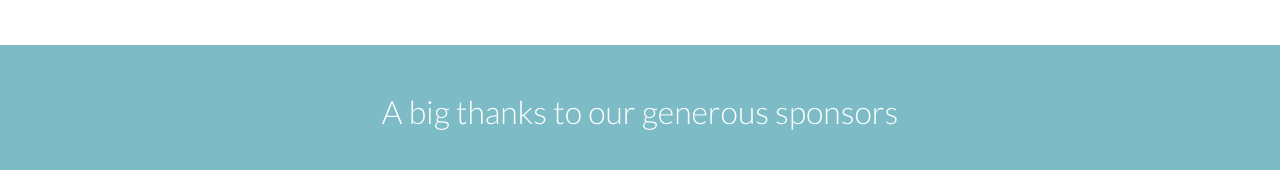
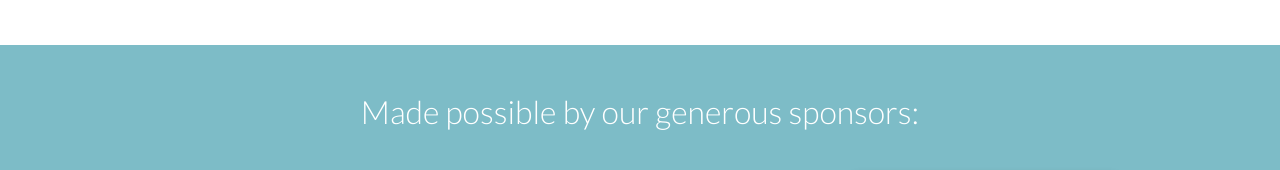
Before and after one commit to akshayravikumar/jmpsc, a plain HTML site: page index.html in a window 1280 px wide. Shown: the part 904-1074 px from the top of the page. Drawn offline with Linux system fonts and the light colour scheme.

Commit message:
Update index.html

```diff
--- a/index.html
+++ b/index.html
@@ -65,7 +65,7 @@
     <section class="cloud bg-primary mt-2 py-2">
         <section class="languages">
             <h2 class="md text-center my-2">
-                A big thanks to our generous sponsors
+                Made possible by our generous sponsors:
             </h2>
             <div class="container flex">
                 <div class="card">
```
